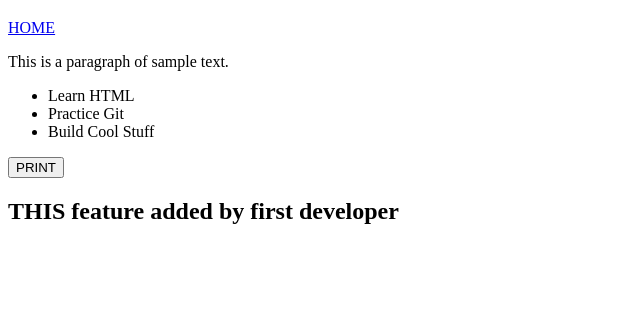
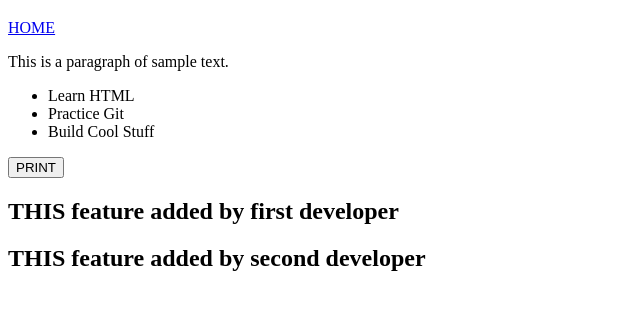
Before and after one commit to mugeshkumar1995/ecommerce, a plain HTML site: page main code/index.html in a window 1280 px wide. Shown: the part 87-396 px from the top of the page, without its empty margins (0-640 px from the left). Drawn offline with Linux system fonts and the light colour scheme.

Commit message:
added two

```diff
--- a/main code/index.html
+++ b/main code/index.html
@@ -20,6 +20,9 @@
   <!---  this is first devloper code --->
   <h2>THIS feature added by first developer</h2>
 
+    <!---  this is second devloper code --->
+    <h2>THIS feature added by second  developer</h2>
+
 
 </body>
 </html>
```
